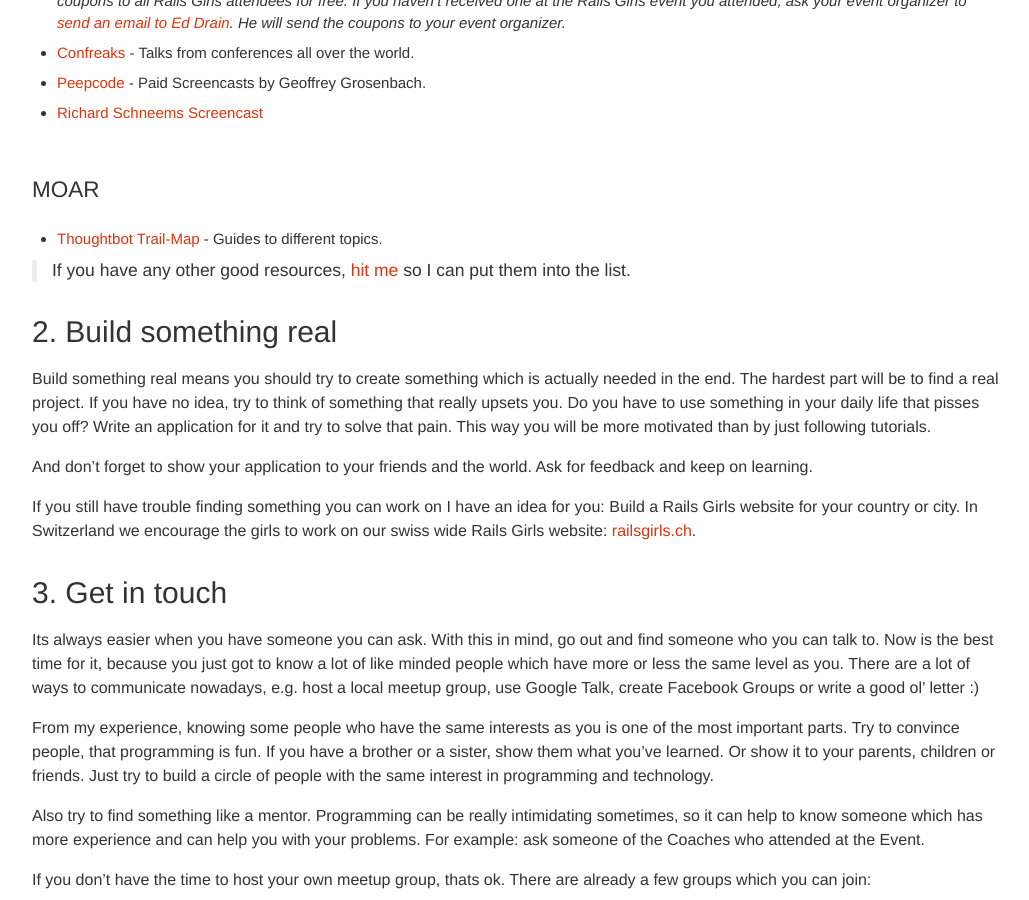
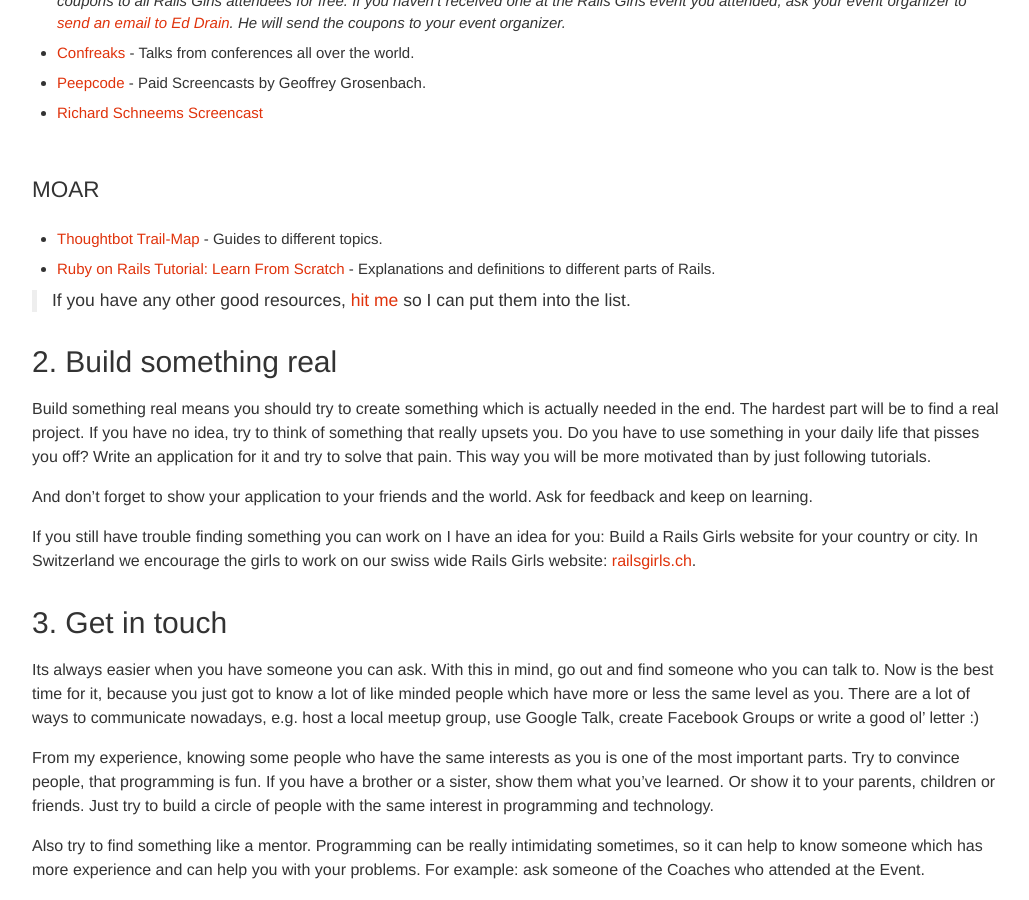
Before and after one commit to railsgirls/guides.railsgirls.com, a Jekyll site: the page built from _posts/2013-04-08-how-to-continue-with-programming.markdown, in a window 1280 px wide and 900 px high, scrolled down 1197 px. Shown: the whole window, without its empty margins (53-1082 px from the left). Built offline with Jekyll 4.4.1, drawn with Linux system fonts in a browser that asks for light colours; nearby versions of some CDN libraries.

Commit message:
add new link

```diff
--- a/_posts/2013-04-08-how-to-continue-with-programming.markdown
+++ b/_posts/2013-04-08-how-to-continue-with-programming.markdown
@@ -55,6 +55,7 @@
 ### MOAR
 
 * [Thoughtbot Trail-Map](https://github.com/thoughtbot/trail-map) - Guides to different topics.
+* [Ruby on Rails Tutorial: Learn From Scratch](https://blog.udemy.com/ruby-on-rails-tutorial-learn-from-scratch/) - Explanations and definitions to different parts of Rails.
 
 > If you have any other good resources, [hit me](mailto:daniel@codegestalt.com) so I can put them into the list.
 
```
